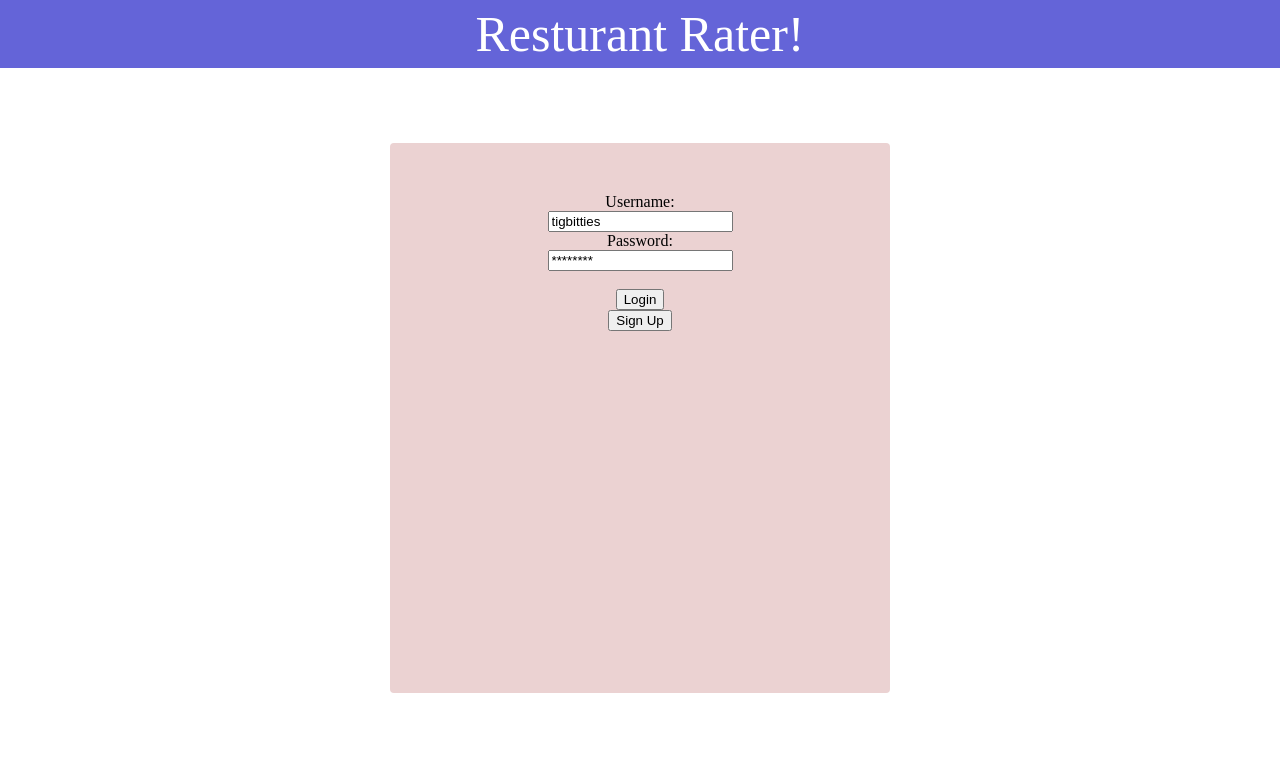
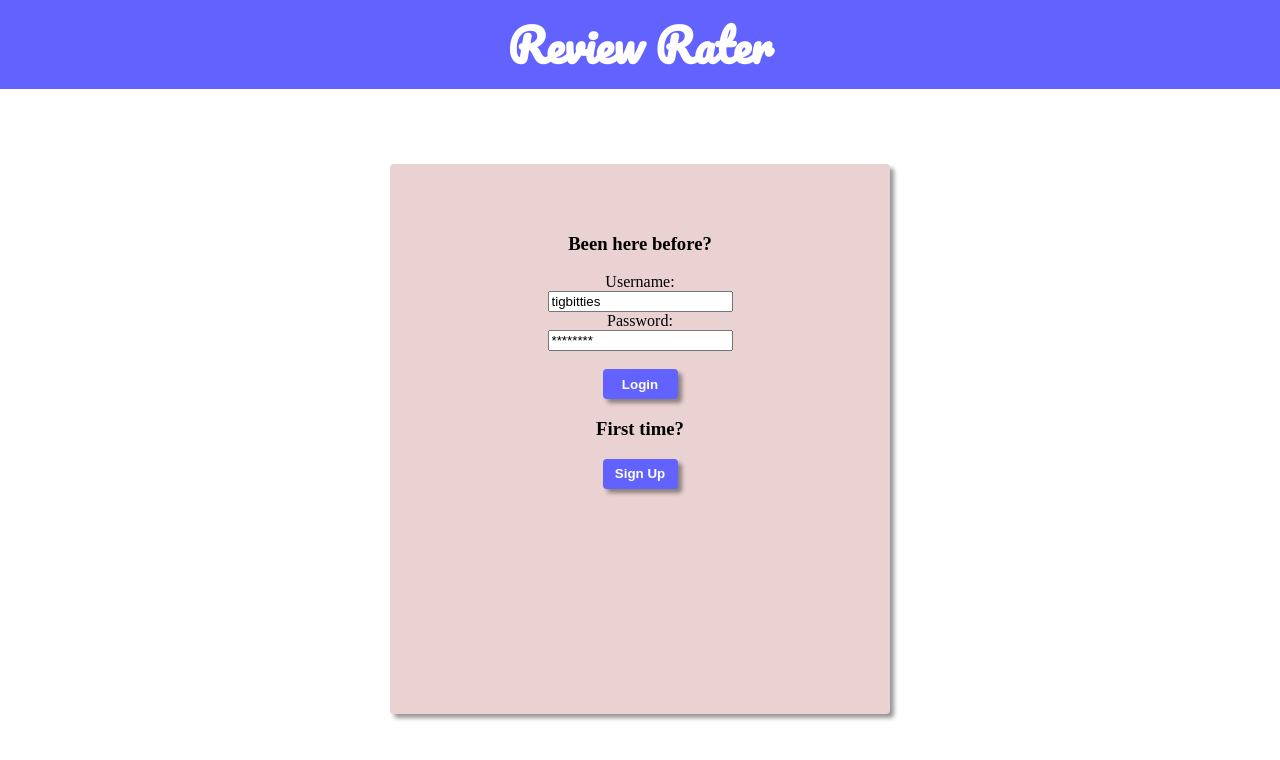
Before and after one commit to henrymontesanoiii/ReviewRater, a plain HTML site: page html/index.html in a window 1280 px wide. Drawn offline with Linux system fonts and the light colour scheme.

Commit message:
Changes to html and css files
Made some changes to the buttons and added some more text to the login box.

```diff
--- a/css/index.css
+++ b/css/index.css
@@ -3,14 +3,19 @@ html, body {
     margin: 0px;
 }
 .navbar {
-    font-size: 50px;
+    background-color: rgb(98, 98, 255);
+}
+.navTitle{
+    font-size: 45px;
     text-align: center;
+    font-family: 'Pacifico', cursive;
     color: white;
-    background-color: rgb(100, 100, 216);
     padding: 5px;
+    margin: 0px;
 }
 #loginContainer {
     background-color: rgb(235, 210, 210);
+    box-shadow: 4px 4px 4px rgba(33, 33, 33, 0.473);
     border-radius: .25rem;
     text-align: center;
     margin: 75px auto auto auto;
@@ -18,3 +23,13 @@ html, body {
     height: 500px;
     padding-top: 50px;
 }
+.loginPageBtn {
+    background-color: rgb(98, 98, 255);
+    color: white;
+    font-weight: bold;
+    width: 75px;
+    height: 30px;
+    border-radius: .25rem;
+    border: none;
+    box-shadow: 4px 4px 4px rgba(33, 33, 33, 0.473);
+}
--- a/html/index.html
+++ b/html/index.html
@@ -4,20 +4,25 @@
     <meta charset="UTF-8">
     <meta name="viewport" content="width=device-width, initial-scale=1.0">
     <title>Resturant Rater</title>
+    <link rel="preconnect" href="https://fonts.googleapis.com">
+    <link rel="preconnect" href="https://fonts.gstatic.com" crossorigin>
+    <link href="https://fonts.googleapis.com/css2?family=Pacifico&display=swap" rel="stylesheet">
     <link rel="stylesheet" href="../css/index.css">
 </head>
 <body>
     <div class="container">
-        <nav class="navbar">Resturant Rater!</nav>
+        <nav class="navbar"><h1 class="navTitle">Review Rater</h1></nav>
         <div id="loginContainer">
+            <h3>Been here before?</h3>
             <form action="/action_page.php">
                 <label for="fname">Username:</label><br>
                 <input type="text" id="username" name="username" value="tigbitties"><br>
                 <label for="lname">Password:</label><br>
                 <input type="text" id="password" name="password" value="********"><br><br>
-                <input type="submit" value="Login">
+                <input class="loginPageBtn" type="submit" value="Login">
             </form>
-            <button>Sign Up</button>
+            <h3>First time?</h3>
+            <button class="loginPageBtn">Sign Up</button>
         </div>
     </div>
 
```
